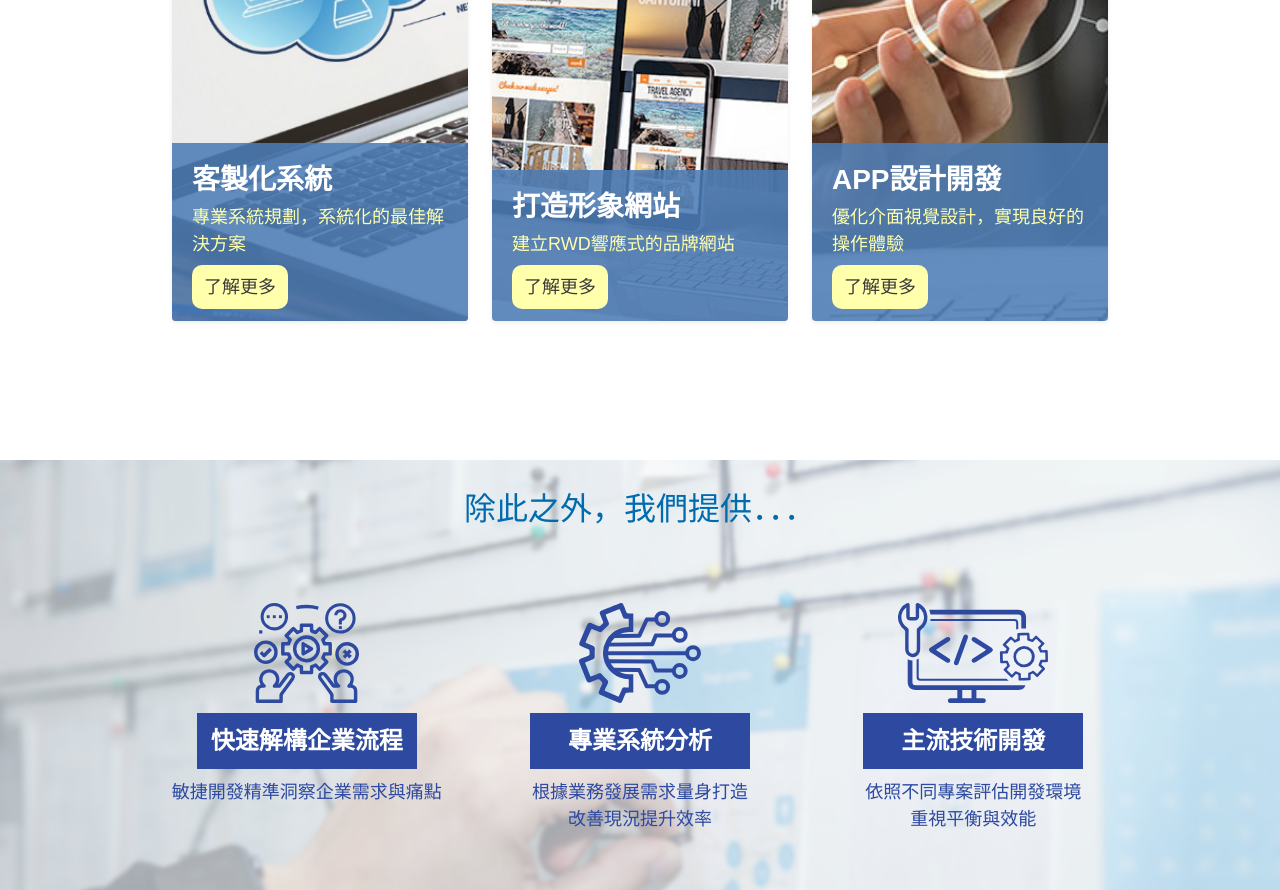
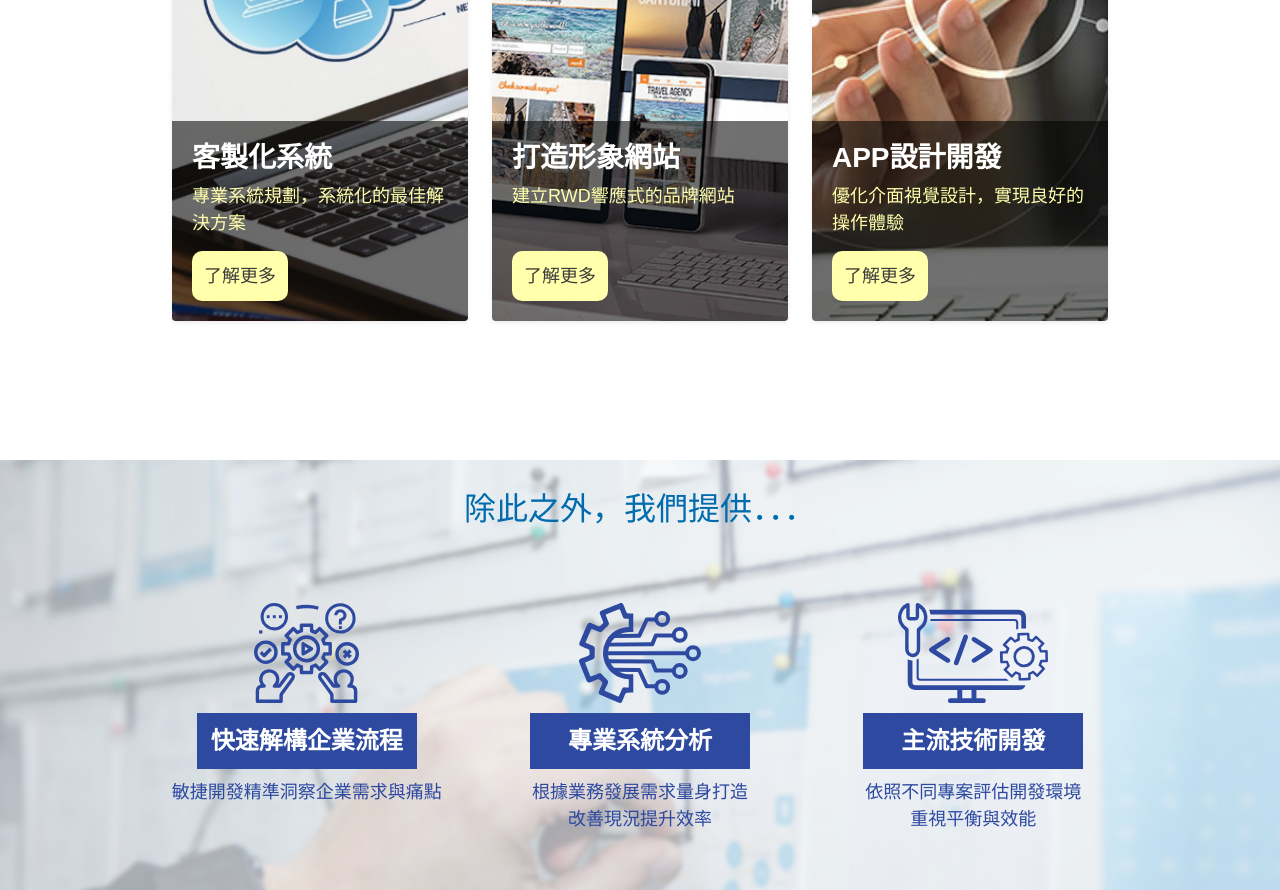
Before and after one commit to cwy104seung28/banner-sample-2, a plain HTML site: page index.html in a window 1280 px wide. Shown: the part 1280-2170 px from the top of the page. Drawn offline with nearby package versions, Linux system fonts and the light colour scheme.

Commit message:
0701 update

```diff
--- a/css/index.scss
+++ b/css/index.scss
@@ -441,11 +441,11 @@ body {
                 }
 
                 a {
-                    width: 160px;
+                    // width: 160px;
                     height: 50px;
 
-                    // position: absolute;
-                    // bottom: 10px;
+                    position: absolute;
+                    bottom: 20px;
                     // left: calc(50% - 80px);
                     padding: 12px;
 
@@ -496,13 +496,17 @@ body {
                     }
                     .card-body {
                         width: 100%;
+                        height: 200px;
                         position: absolute;
                         bottom: 0px;
                         text-align: left;
-                        background-color: #4c7db6de;
+                        background-color: #0000008e;
                         padding: 20px;
                         border-bottom-left-radius: .25rem;
                         border-bottom-right-radius: .25rem;
+                        @media screen and (max-width: 991px) {
+                            height: auto;
+                        }
                         .card-text {
                             color: #FFFFAC;
                         }
```
Also changed, not shown: css/index.css, 1 other file.
